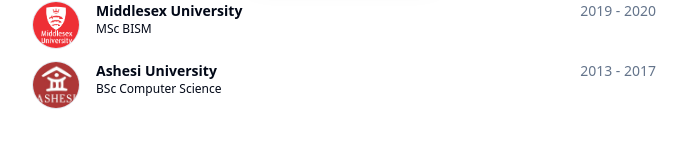
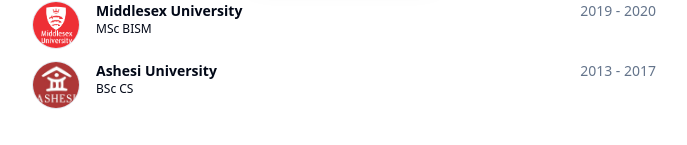
Before and after one commit to youssoufdasilva/yds-landing-page, a Next.js app: page / in a window 1280 px wide. Shown: the part 807-952 px from the top of the page, without its empty margins (296-983 px from the left). Built offline with nearby package versions, Linux system fonts and the light colour scheme.

Commit message:
added markdown to resume card

```diff
--- a/components/resume-card.tsx
+++ b/components/resume-card.tsx
@@ -8,7 +8,8 @@ import { motion } from "framer-motion";
 import { ChevronRightIcon, LinkIcon } from "lucide-react";
 import Link from "next/link";
 import React from "react";
-import { Button } from "./ui/button";
+import { Button } from "@/components/ui/button";
+import Markdown from "react-markdown";
 
 interface ResumeCardProps {
   logoUrl: string;
@@ -91,7 +92,9 @@ export const ResumeCard = ({
             }}
             className="mt-2 text-xs sm:text-sm"
           >
-            <span>{description}</span>
+            <Markdown className="prose max-w-full text-pretty font-sans text-xs text-muted-foreground dark:prose-invert">
+              {description}
+            </Markdown>
             {href && (
               <div className="mt-2">
                 <Link href={href} target="_blank" rel="noopener noreferrer">
--- a/data/resume.tsx
+++ b/data/resume.tsx
@@ -144,11 +144,11 @@ export const DATA = {
     {
       school: "Ashesi University",
       href: "https://ashesi.edu.gh",
-      degree: "BSc Computer Science",
+      degree: "BSc CS",
       logoUrl: "/ashesi.jpeg",
       start: "2013",
       end: "2017",
-      description: "Bachelor in Computer Science",
+      description: "Bachelor in Computer Science (CS)",
     },
   ],
   projects: [],
```
